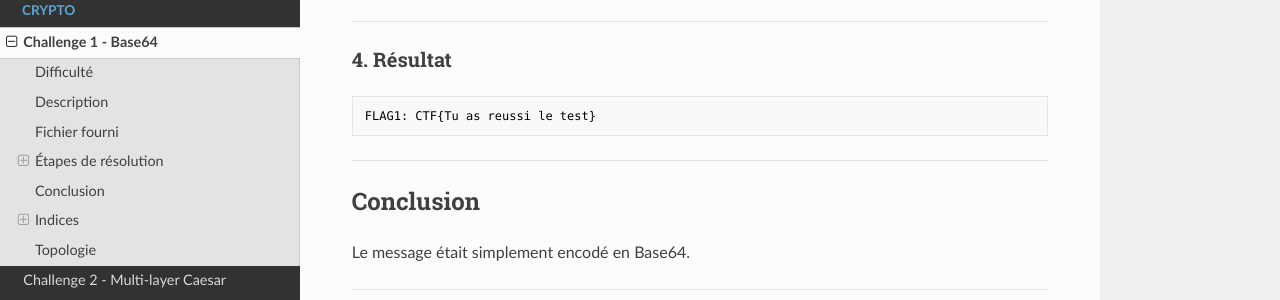
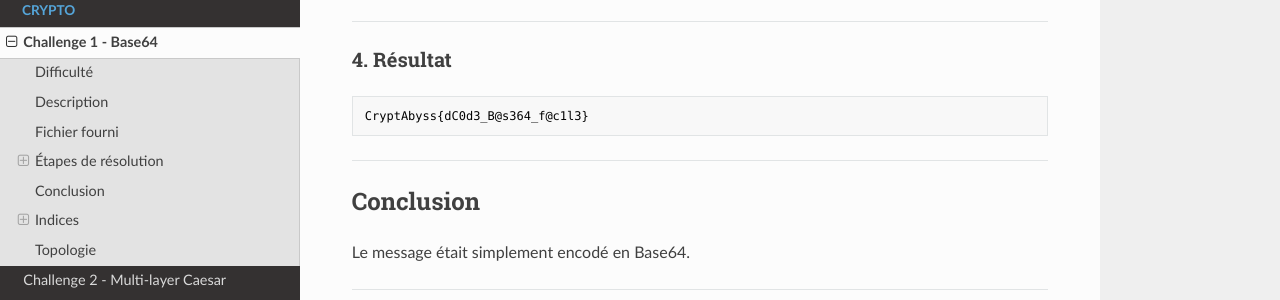
Before and after one commit to CryptAbyss-2026/Write-ups, an MkDocs documentation site: the page built from docs/crypto/challenge1.md, in a window 1280 px wide and 900 px high, scrolled down 810 px. Shown: the part 151-451 px from the top of the window. Built offline with MkDocs 1.6.1, drawn with Linux system fonts in a browser that asks for light colours; nearby versions of some CDN libraries.

Commit message:
Update challenge1.md

````diff
--- a/docs/crypto/challenge1.md
+++ b/docs/crypto/challenge1.md
@@ -44,7 +44,7 @@ base64 -d challenge1.txt
 ### 4. Résultat
 
 ```text
-FLAG1: CTF{Tu as reussi le test}
+CryptAbyss{dC0d3_B@s364_f@c1l3}
 ```
 
 ---
````
